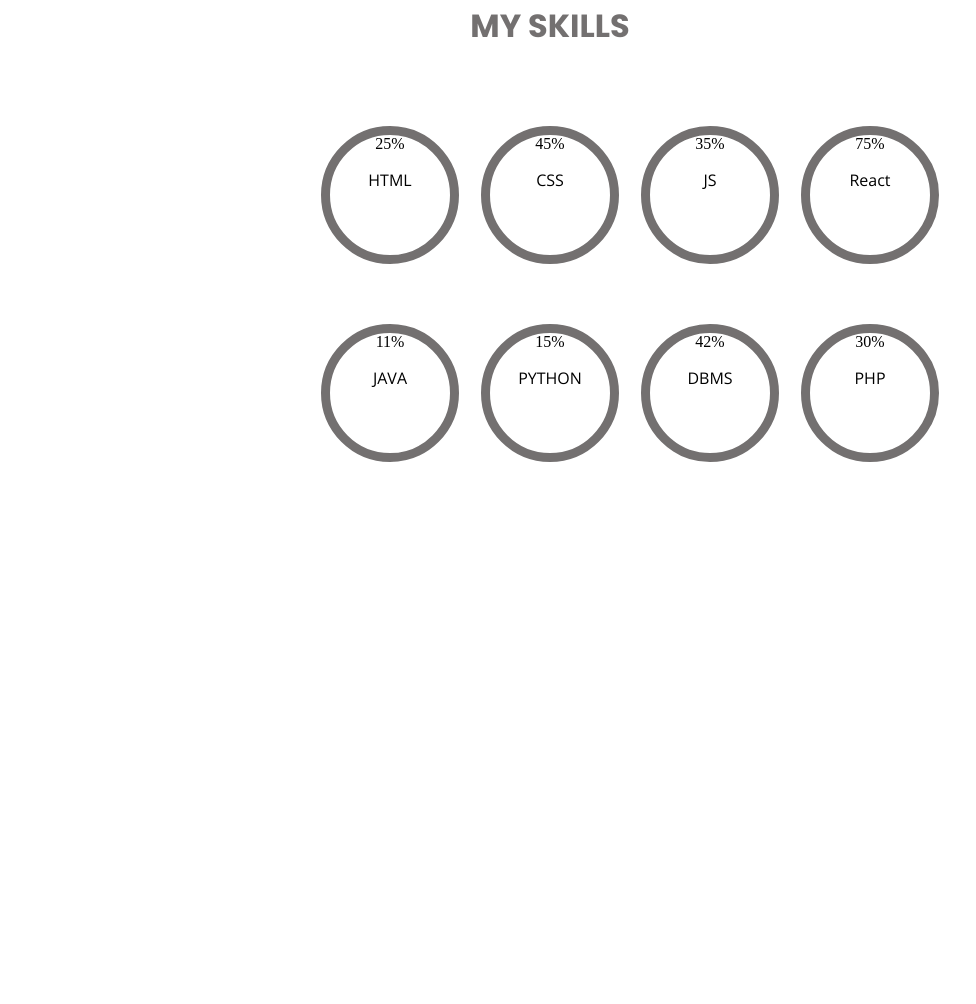
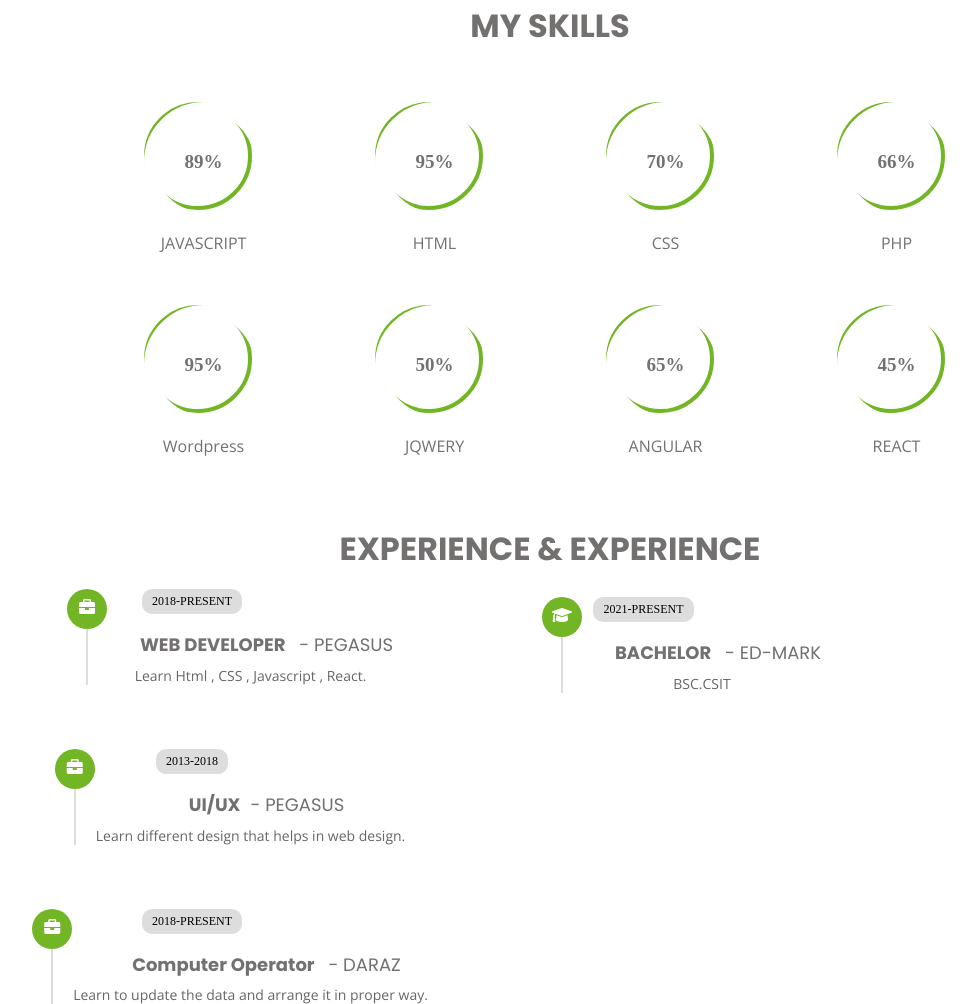
Before and after one commit to preeti223/Project, a plain HTML site: page index.html in a window 1280 px wide. Shown: the part 1514-2518 px from the top of the page, without its empty margins (90-1066 px from the left). Before the commit the page ends 2036 px from the top, so only its background shows below. Drawn offline with nearby package versions, Linux system fonts and the light colour scheme.

Commit message:
changes in skill part and start the education part

```diff
--- a/index.html
+++ b/index.html
@@ -175,92 +175,161 @@
 
   <h1><span class="skill-color">MY SKILLS</span></h1>
 
-<!-- 1st part -->
-  <div class="skills-container">
+<div class="parent-container">
+  <!-- First- row -->
+  <div class="first-row">
+  <!-- 1st circle -->
+  <div class="cir-container">
+    <div class="cle"></div>
+      <div class="cir" data-percentage="89">
+          <span>89%</span>
+      </div>
+      <p>JAVASCRIPT</p>
+  </div>
 
-<!-- outer layer -->
-    <div class="skill-outer">
-
-      <div class="circle-first">
-      <div class="skill-circle">
-      <div class="circle" data-percentage="25">
-        <span>25%</span>
+<!-- 2nd circle -->
+  <div class="cir-container">
+    <div class="cle"></div>
+      <div class="cir" data-percentage="95">
+          <span>95%</span>
       </div>
       <p>HTML</p>
   </div>
 
-    <div class="skill-circle">
-      <div class="circle" data-percentage="25">
-        <span>45%</span>
+  <!-- 3rd circle -->
+  <div class="cir-container">
+    <div class="cle"></div>
+      <div class="cir" data-percentage="70">
+          <span>70%</span>
       </div>
       <p>CSS</p>
   </div>
 
-    <div class="skill-circle">
-      <div class="circle" data-percentage="25">
-        <span>35%</span>
+  <!-- 4th circle -->
+  <div class="cir-container">
+    <div class="cle"></div>
+      <div class="cir" data-percentage="66">
+          <span>66%</span>
       </div>
-      <p>JS</p>
+      <p>PHP</p>
+  </div>
+ </div>
+ <!-- first row div close -->
+
+ <!-- 2nd row -->
+  <div class="second-row">
+    <!-- 5th circle -->
+  <div class="cir-container">
+    <div class="cle"></div>
+      <div class="cir" data-percentage="95">
+          <span>95%</span>
+      </div>
+      <p>Wordpress</p>
+  </div>
+
+  <!-- 6th circle -->
+  <div class="cir-container">
+    <div class="cle"></div>
+      <div class="cir" data-percentage="50">
+          <span>50%</span>
+      </div>
+      <p>JQWERY</p>
+  </div>
+
+    <!-- 7th circle -->
+    <div class="cir-container">
+      <div class="cle"></div>
+        <div class="cir" data-percentage="65">
+            <span>65%</span>
+        </div>
+        <p>ANGULAR</p>
+    </div>
+
+      <!-- 8TH circle -->
+  <div class="cir-container">
+    <div class="cle"></div>
+      <div class="cir" data-percentage="45">
+          <span>45%</span>
+      </div>
+      <p>REACT</p>
+  </div>
+   <!-- 2nd row div close -->
   </div>
 
 
-    <div class="skill-circle">
-      <div class="circle" data-percentage="25">
-        <span>75%</span>
 </div>
-      <p>React</p>
+<!--  parent-container-->
+  </div><!--closing skill section div  -->
+<!-- end -->
+
+
+
+  <!-- Education and Experience Section -->
+   <div class="education-section">
+    <h1><span class="skill-color">EXPERIENCE & EXPERIENCE</h1>
+
+      <div class="education-item">
+        <div class="work-icon">
+          <span class="icon"><i class="fa-solid fa-briefcase"></i></span>
+        </div>
+        <div class="education-content">
+          <div class="education-date">
+            2018-PRESENT
+          </div>
+          <h3 class="education-title">WEB DEVELOPER <span>- PEGASUS</span></h3>
+          <p>Learn Html , CSS , Javascript , React.</p>
+        </div>
       </div>
 
+      <div class="education-item">
+        <div class="work-icon">
+          <span class="icon"><i class="fa-solid fa-briefcase"></i></span>
+        </div>
+        <div class="education-content">
+          <div class="education-date">
+            2013-2018
+          </div>
+          <h3 class="education-title">UI/UX<span>- PEGASUS</span></h3>
+          <p>Learn different design that helps in web design.</p>
+        </div>
       </div>
 
-<div class="circle-second">
-  <div class="skill-circle">
-    <div class="circle" data-percentage="25">
-      <span>11%</span>
+      <div class="education-item">
+        <div class="work-icon">
+          <span class="icon"><i class="fa-solid fa-briefcase"></i></span>
         </div>
-    <p>JAVA</p>
+        <div class="education-content">
+          <div class="education-date">
+            2018-PRESENT
           </div>
-
-  <div class="skill-circle">
-    <div class="circle" data-percentage="25">
-      <span>15%</span>
+          <h3 class="education-title">Computer Operator <span>- DARAZ</span></h3>
+          <p>Learn to update the data and arrange it in proper way.</p>
         </div>
-    <p>PYTHON</p>
-  </div>
-
-  <div class="skill-circle">
-    <div class="circle" data-percentage="25">
-      <span>42%</span>
-    </div>
-    <p>DBMS</p>
       </div>
 
 
-  <div class="skill-circle">
-    <div class="circle" data-percentage="25">
-      <span>30%</span>
+         <div class="education-next">
+
+          <div class="education-item">
+            <div class="work-icon">
+              <span class="icon"><i class="fa-solid fa-graduation-cap"></i></span>
             </div>
-    <p>PHP</p>
+            <div class="education-content">
+              <div class="education-date">
+                2021-PRESENT
+              </div>
+              <h3 class="education-title">BACHELOR <span>- ED-MARK</span></h3>
+              <p>BSC.CSIT</p>
             </div>
           </div>
 
 
        </div>
-<!-- ok -->
+
+      <!-- education close div -->
    </div>
 
 
-
-
-      </div>
-
-    </div>
-
-
-
-
-
-         </div>
 
 
 
--- a/style.css
+++ b/style.css
@@ -265,7 +265,6 @@ strong{
 .stats {
      display: flex;
      padding: 1px 68px;
-
 }
 
 .stat {
@@ -280,18 +279,16 @@ strong{
 
 .stat h1 {
     color: var(--color-primary);
-
-
 }
 
 .stat p {
-
     color: var(--text-color-main);
 }
 
 .stat-second{
     gap: 30px;
 }
+
 
 /* Skill Section */
 
@@ -303,27 +300,149 @@ strong{
     text-align: center;
 }
 
-.skills-container{
-   width: 50%;
-   margin-left:400px;
-   margin-top:80px;
+/* .parent-container {
+    display: flex;
+    justify-content: center;
+    align-items: center;
+  } */
+
+.cir-container {
+    text-align: center;
+}
+.cir {
+    width: 100px;
+    height: 100px;
+    border-radius: 50%;
+    display: flex;
+    justify-content: center;
+    align-items: center;
+    font-size: 30px;
+    font-weight: bold;
+    border: 10px solid #ffffff;
+    position: relative;
 }
 
+.cir span {
+    position: absolute;
+    font-size: 19px;
+    color: var(--text-color-main);
+}
 
-.skill-circle{
-    width:120px;
-    height: 120px;
+.cir-container p {
+    margin-top: 10px;
+    font-size: 16px;
+    color: var(--text-color-main);
+}
+
+.cle{
+    width: 100px;
+    height: 100px;
     border-radius: 50%;
-    border: 9px solid var(--text-color-main);
+    display: flex;
+    justify-content: center;
+    align-items: center;
+    font-size: 30px;
+    font-weight: bold;
+    border: 4px solid #72b626;
+    position: absolute;
+
 }
-.circle-first{
+
+.first-row{
+display: flex;
+justify-content: center;
+gap: 111px;
+padding-top: 35px;
+}
+
+.second-row{
     display: flex;
+    justify-content: center;
+    gap: 111px;
+    padding: 35px 0;
 
-    justify-content: space-around;
-    margin-bottom: 60px;
 }
-.circle-second{
-    display: flex;
-    justify-content: space-around;
-    margin-bottom: 60px;
+
+/*Education and Experience Section*/
+
+.education-section{
+    text-align: center;
+
 }
+
+.education-item{
+        display: flex;
+        justify-content: center;
+        width: 50%;
+        margin-bottom: 64px;
+}
+
+.work-icon{
+position: relative;
+background-color: #72b626;
+width: 40px;
+height: 40px;
+border-radius: 50%;
+display: flex;
+align-items: center;
+justify-content: center;
+margin-right: -21px;
+}
+
+.icon{
+    width: 20px;
+    height: 20px;
+    color: #ffffff;
+}
+
+.education-content{
+    /* position: relative; */
+    padding-left: 20px;
+    border-left: 2px solid #ddd;
+}
+
+/* .education-content::before{
+    content: '';
+    position: absolute;
+    left: -11px;
+    top: 10px;
+    width: 2px;
+    height: 100%;
+    background-color: #ddd;
+} */
+
+.education-date{
+    background-color: #ddd;
+    padding: 5px 10px;
+    border-radius: 10px;
+    display: inline-block;
+    font-size: 12px;
+    margin-bottom: 20px;
+    margin-right: 117px;
+}
+
+.education-title{
+    font-size: 18px;
+    margin: 0;
+    color: var(--text-color-main);
+    margin-left: 32px;
+}
+.education-title span{
+    font-weight: normal;
+    color: var(--text-color-dim);
+    margin-left: 10px;
+}
+
+.education-content p{
+    font-size: 14px;
+    color: #666;
+    margin: 10px 0 0 0;
+
+}
+
+.education-next{
+    display:flex;
+    justify-content: center ;
+    margin-top: -471px;
+    margin-left: 263px;
+}
```
Lines whose indentation alone changed are shown as unchanged.
